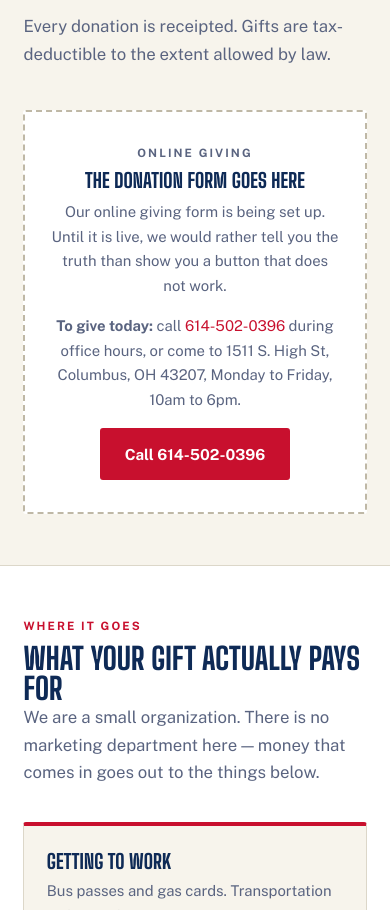
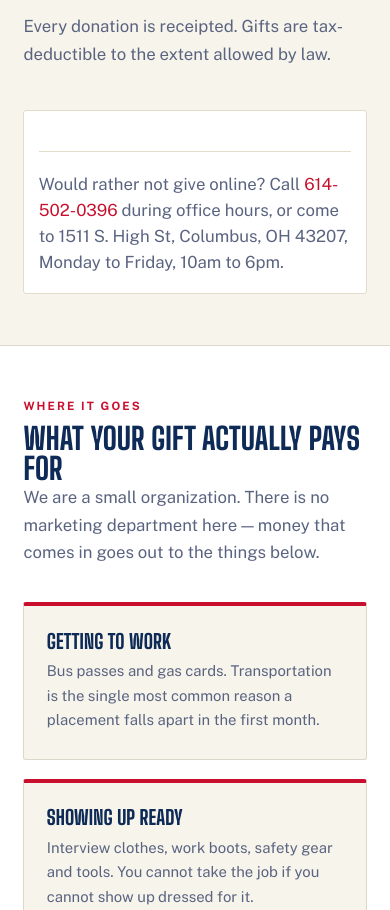
Before and after one commit to mastersonryan89/ttcs, a plain HTML site: page donate.html in a window 390 px wide. Shown: the part 899-1809 px from the top of the page. Drawn offline with nearby package versions, Linux system fonts and the light colour scheme; a script that the page names is missing.

Commit message:
Put the live Givebutter donation form on the Donate page
The Donate page used to show a dashed box telling people to call instead.
It now carries the real Givebutter giving form, wired to the campaign
"Support Stability for Neighbors in Need".

- donate.html: loads Givebutter's widget library in the head and drops the
  form where the placeholder box was. The note above it explains, in plain
  English, that both pieces have to stay and that amounts and wording are
  changed in the Givebutter dashboard, not in this file.
- style.css: the dashed placeholder styles are gone, replaced by the white
  card the form sits in. Givebutter caps its form at 440px, so it is centred
  in the card rather than hugging the left edge.
- privacy.html: the donation section now says the form is loaded from the
  platform's servers, so opening the page hands them an IP address the same
  way Google Fonts does. Dated 9 September 2026.
- README.md: the campaign is published and accepting transactions, so that
  item is checked off. What is left is a $1 test donation and a decision on
  the optional tip prompt, which is currently on.

Nobody has put a real card through the form yet. That test is still the
last thing standing between this page and launch.

Co-Authored-By: Claude Opus 5 (1M context) <noreply@anthropic.com>
Claude-Session: https://claude.ai/code/session_01668obUGhgvrTkymGyf2YkN

```diff
--- a/css/style.css
+++ b/css/style.css
@@ -495,16 +495,23 @@ fieldset{border:0;padding:0;margin:0}
 
 
 /* ==========================================================================
-   18. EMBED SLOT (donate page)
-   A dashed box holding the place where an outside donation form will be
-   pasted in. It looks unfinished on purpose so nobody mistakes it for a
-   working "give" button. Delete the whole box once the real form is in.
+   18. DONATION FORM (donate page)
+   The white card that holds the Givebutter donation form. Givebutter draws
+   the form itself and controls how it looks inside — this only gives it a
+   clean card to sit in and keeps it from touching the edges on a phone.
    ========================================================================== */
-.embed-slot{
-  background:var(--white);border:2px dashed #BFB8A6;border-radius:3px;
-  padding:2rem 1.6rem;text-align:center;
+.give-form{
+  background:var(--white);border:1px solid #E3DCCB;border-radius:3px;
+  padding:1.6rem 1.4rem;
 }
-.embed-slot .eyebrow{color:var(--ink-soft)}
-.embed-slot h3{margin-bottom:.6rem}
-.embed-slot p{color:var(--ink-soft);font-size:.93rem;max-width:46ch;margin:0 auto 1rem}
-.embed-slot p:last-child{margin-bottom:0}
+/* Givebutter renders into a custom element; it needs to be told to fill the
+   card, otherwise some browsers give it no width at all. Givebutter caps its
+   own form at 440px, so we centre it rather than let it hug the left edge. */
+.give-form givebutter-widget{display:block;width:100%;max-width:440px;margin:0 auto}
+.give-alt{
+  color:var(--ink-soft);font-size:.9rem;line-height:1.55;
+  margin:1.4rem 0 0;padding-top:1.2rem;border-top:1px solid #E3DCCB;
+}
+@media (max-width:600px){
+  .give-form{padding:1.1rem .9rem}
+}
--- a/donate.html
+++ b/donate.html
@@ -10,6 +10,11 @@
 <link rel="preconnect" href="https://fonts.gstatic.com" crossorigin>
 <link href="https://fonts.googleapis.com/css2?family=Big+Shoulders+Display:wght@500;600;700;800&family=Public+Sans:wght@400;500;600;700&display=swap" rel="stylesheet">
 <link rel="stylesheet" href="css/style.css?v=3">
+
+<!-- Givebutter donation widget library. Givebutter asks for this in the <head>.
+     The acct code is the Tiff Top account; the form itself is further down the
+     page. Only this page loads it — no reason to slow every other page with it. -->
+<script async src="https://widgets.givebutter.com/latest.umd.cjs?acct=PtH8fFA5iLlX5oBc&p=other"></script>
 </head>
 <body>
 <a class="skip" href="#main">Skip to main content</a>
@@ -84,28 +89,28 @@
 </section>
 
 <!-- =========================================================
-     THE DONATION FORM GOES HERE
+     THE DONATION FORM (Givebutter)
      ---------------------------------------------------------
-     NOTE FOR RYAN — this is the one thing that has to happen
-     before this page can go live.
+     NOTE FOR RYAN — the live donation form. It is in two
+     pieces and both have to stay:
 
-     1. Set up a free nonprofit account with Givebutter
-        (givebutter.com) or Zeffy (zeffy.com). Both are free
-        to 501(c)(3) organizations. Zeffy takes zero fees;
-        Givebutter has more features and asks donors for an
-        optional tip. Either is fine.
-     2. Build one donation form in that account. Turn on the
-        monthly-giving option while you are in there.
-     3. They will give you a block of embed code.
-     4. Come back here and say: "paste the donation embed
-        code into donate.html" and hand it over. It replaces
-        the dashed box below, and the dashed box gets deleted.
-     5. Make a $1 test donation to yourself and confirm the
-        receipt email arrives before launch.
+       1. The <script> line up in the <head> of this file.
+          That loads Givebutter's widget library.
+       2. The <givebutter-widget> line just below. The id
+          "LqbzDy" is the widget you built in Givebutter. It
+          points at your campaign "Support Stability for
+          Neighbors in Need" — that is the one to open in the
+          dashboard when you want to change something.
 
-     Until then the page is honest: it tells people how to
-     give by phone or in person rather than showing a button
-     that does not work.
+     To change the suggested amounts, the wording, the cover-
+     the-fees option or monthly giving, do all of that in your
+     Givebutter dashboard — not in this file. The page picks
+     up those changes on its own.
+
+     If you ever want a donate button on OTHER pages, the
+     <head> script has to be copied to those pages too. Say
+     "add the Givebutter library to every page" and it will
+     be done properly.
      ========================================================= -->
 <section class="section" id="give">
   <div class="wrap split split-top reveal">
@@ -120,14 +125,11 @@
       <p>Every donation is receipted. Gifts are tax-deductible to the extent allowed by law.</p>
     </div>
 
-    <div class="embed-slot reveal">
-      <span class="eyebrow">Online giving</span>
-      <h3>The donation form goes here</h3>
-      <p>Our online giving form is being set up. Until it is live, we would rather tell you the
-         truth than show you a button that does not work.</p>
-      <p><b>To give today:</b> call <a href="tel:6145020396">614-502-0396</a> during office hours,
-         or come to 1511 S. High St, Columbus, OH 43207, Monday to Friday, 10am to 6pm.</p>
-      <p><a class="btn btn-red" href="tel:6145020396">Call 614-502-0396</a></p>
+    <div class="give-form reveal">
+      <givebutter-widget id="LqbzDy"></givebutter-widget>
+      <p class="give-alt">Would rather not give online? Call
+         <a href="tel:6145020396">614-502-0396</a> during office hours, or come to
+         1511 S. High St, Columbus, OH 43207, Monday to Friday, 10am to 6pm.</p>
     </div>
   </div>
 </section>
```
Also changed, not shown: privacy.html (+10 -7 lines), 2 other files.
